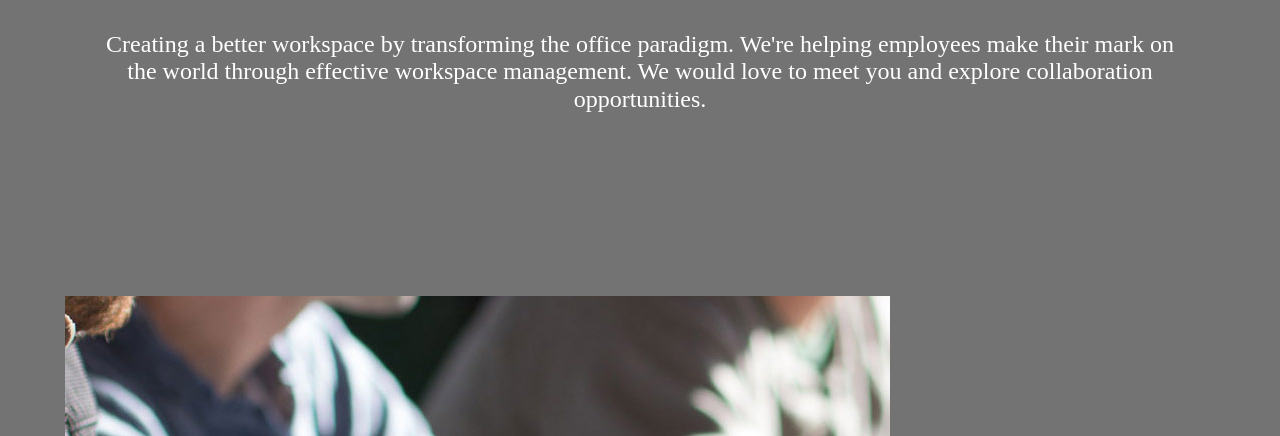
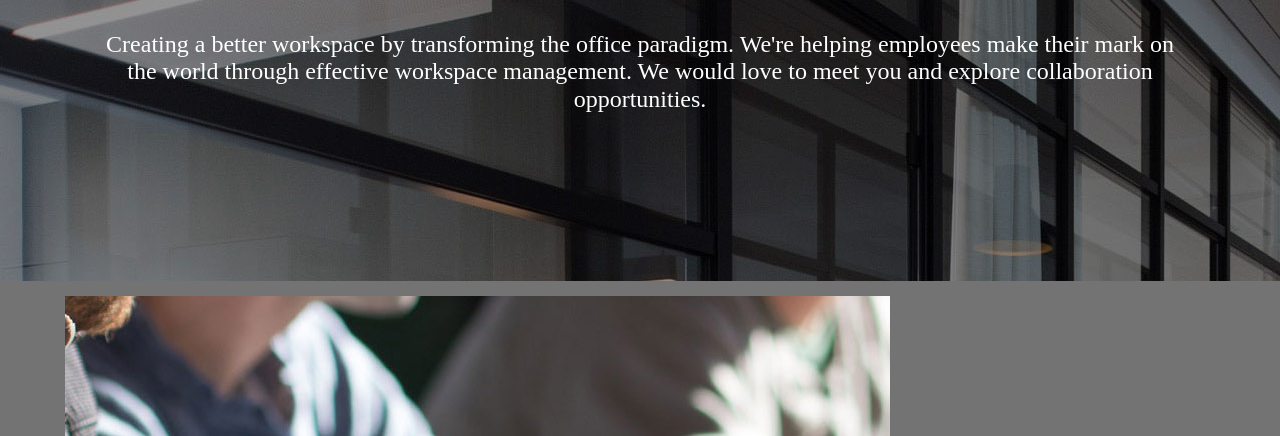
Before and after one commit to bdshaw37/hw4, a plain HTML site: page index.html in a window 1280 px wide. Shown: the part 200-636 px from the top of the page. Drawn offline with Linux system fonts and the light colour scheme.

Commit message:
Update style.css

```diff
--- a/css/style.css
+++ b/css/style.css
@@ -142,7 +142,7 @@ first div in the grid  and place it in the grid. */
 
 .container > :first-child{
   grid-column: 1/-1;
-  background-image: url('.../images/header.jpg');
+  background: url("../images/header.jpg");
 }
 
 
```
